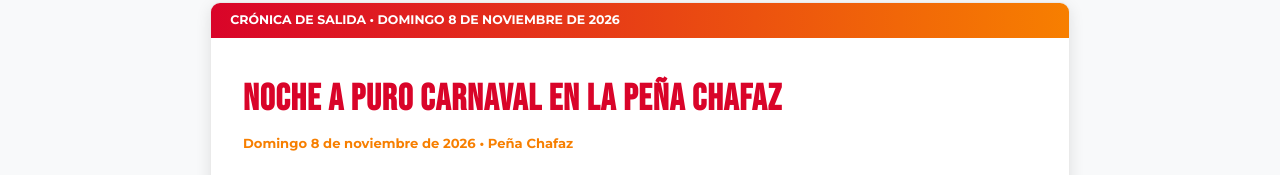
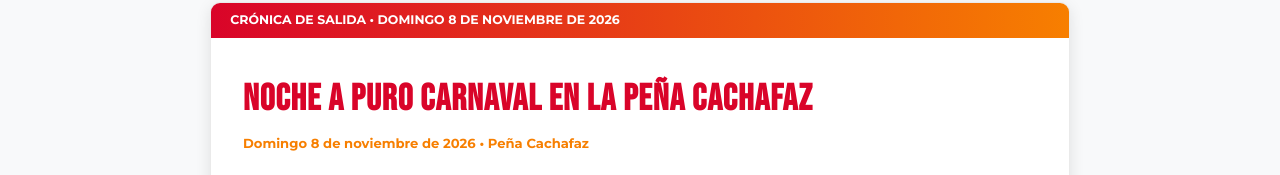
Before and after one commit to AyelenGilardenghi/web-murga, a plain HTML site: page salidas.html in a window 1280 px wide. Shown: the part 490-665 px from the top of the page. Drawn offline with Linux system fonts and the light colour scheme.

Commit message:
Update salidas.html
edit correcion ortografica

```diff
--- a/salidas.html
+++ b/salidas.html
@@ -54,8 +54,8 @@
       <article id="pena-chafaz" class="card" style="scroll-margin-top: 100px;">
         <div class="card-header-tag">Crónica de Salida • Domingo 8 de noviembre de 2026</div>
         <div class="card-body" style="padding: 2rem;">
-          <h2 style="font-size: 2.3rem; color: var(--rojo-murga); margin-bottom: 0.3rem;">Noche a puro carnaval en la Peña Chafaz</h2>
-          <p class="fecha-nota" style="margin-bottom: 1.5rem;">Domingo 8 de noviembre de 2026 • Peña Chafaz</p>
+          <h2 style="font-size: 2.3rem; color: var(--rojo-murga); margin-bottom: 0.3rem;">Noche a puro carnaval en la Peña Cachafaz</h2>
+          <p class="fecha-nota" style="margin-bottom: 1.5rem;">Domingo 8 de noviembre de 2026 • Peña Cachafaz</p>
 
           <!-- Recuadro con acceso directo al video completo -->
           <div style="background-color: var(--fondo-claro); border-left: 5px solid var(--naranja-fuego); padding: 1.2rem 1.4rem; border-radius: 8px; margin-bottom: 1.8rem; display: flex; justify-content: space-between; align-items: center; flex-wrap: wrap; gap: 1rem;">
```
